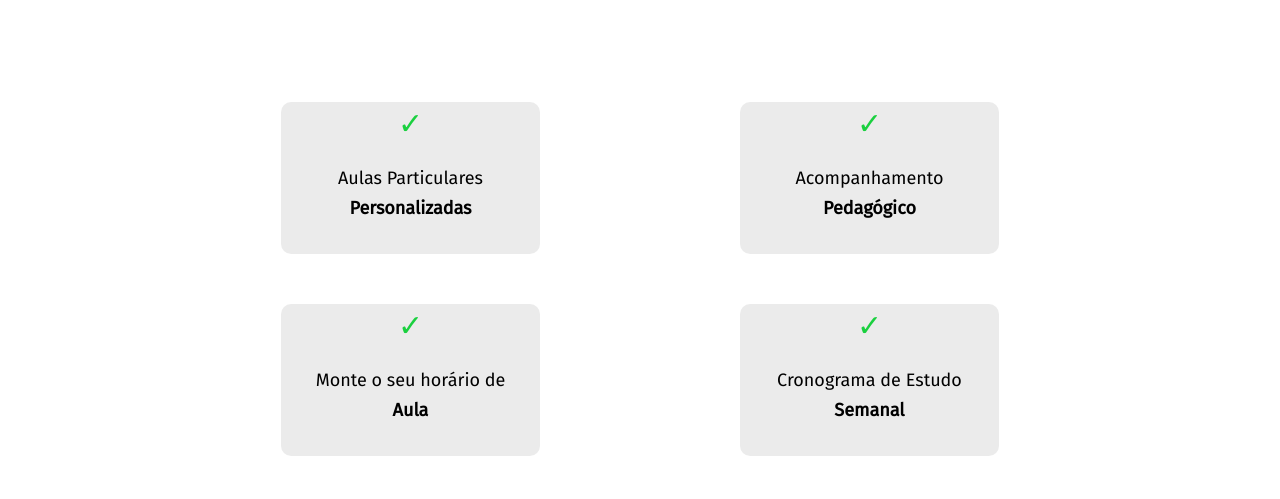
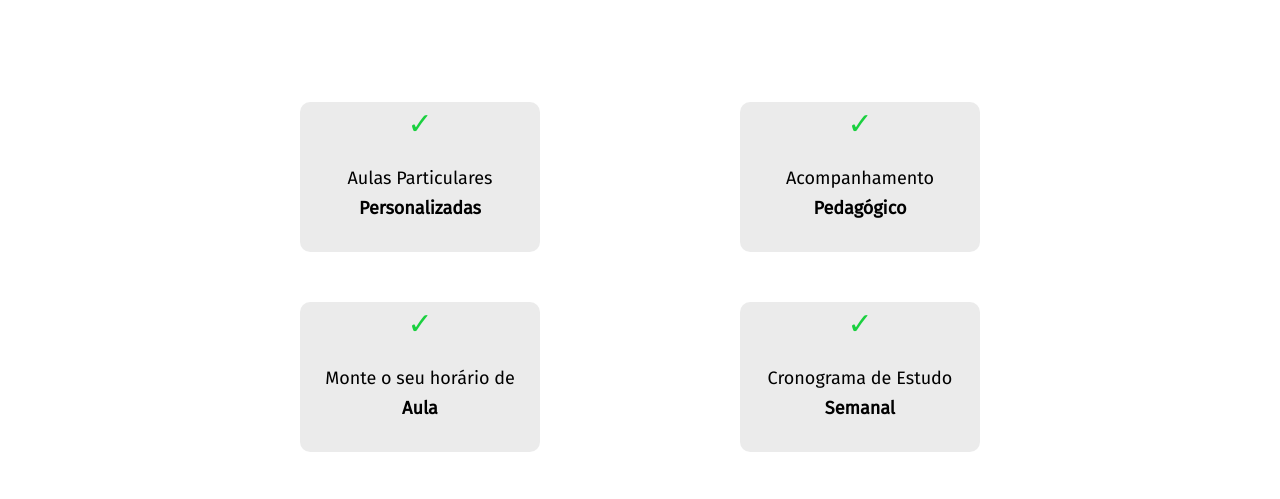
Before and after one commit to teacherchristian/teacher-christian, a plain HTML site: page index.html in a window 1280 px wide. Shown: the part 720-1219 px from the top of the page. Drawn offline with Linux system fonts and the light colour scheme; a script that the page names is missing.

Commit message:
Update estilo.css

```diff
--- a/estilo.css
+++ b/estilo.css
@@ -163,6 +163,8 @@ span{
     background: rgba(0, 0, 0, 0.08);
     border-radius: 10px;
     border-color: rgba(255, 255, 255, 0.12);
+    width: 240px;
+    height: 150px;
 }
 
 .check{
```
